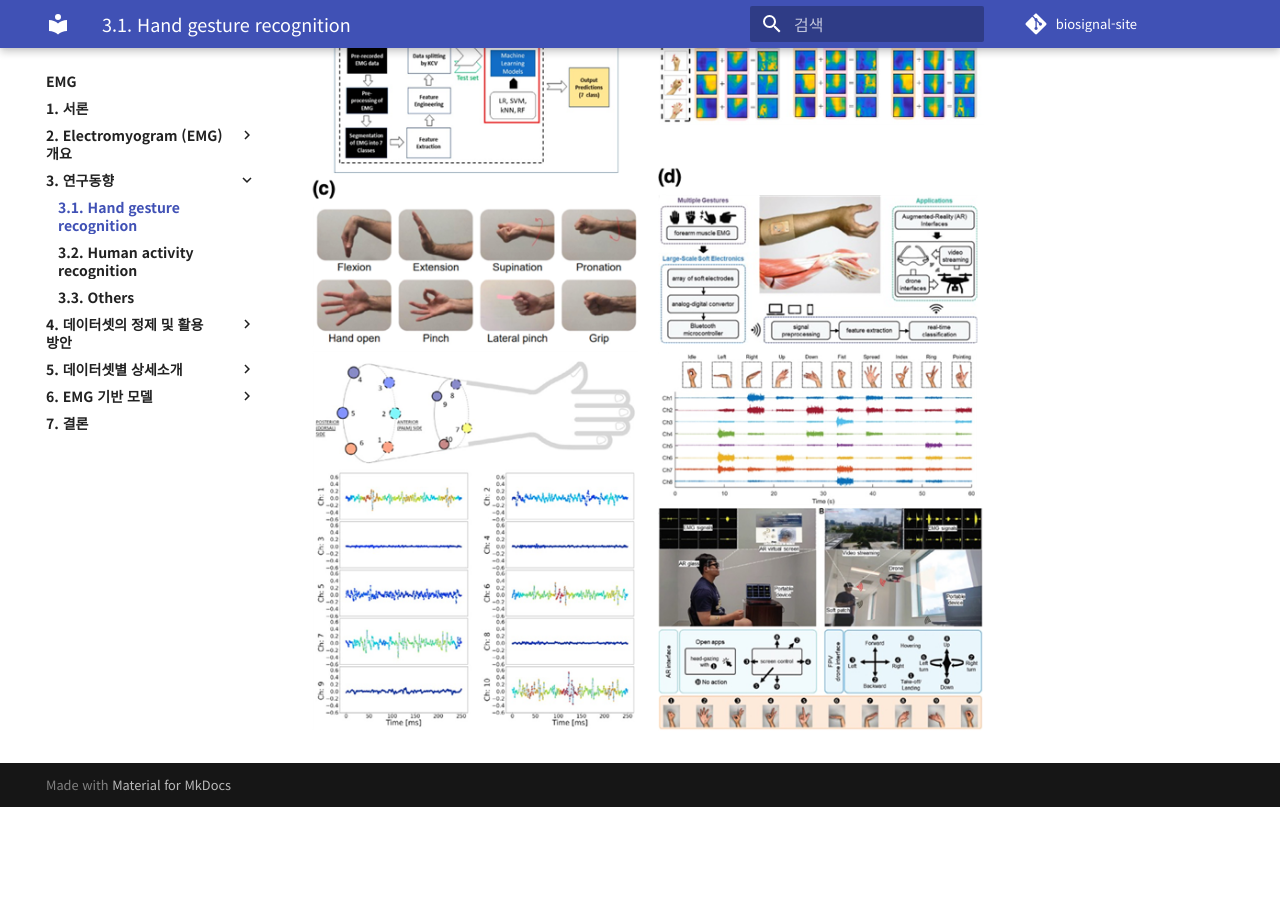
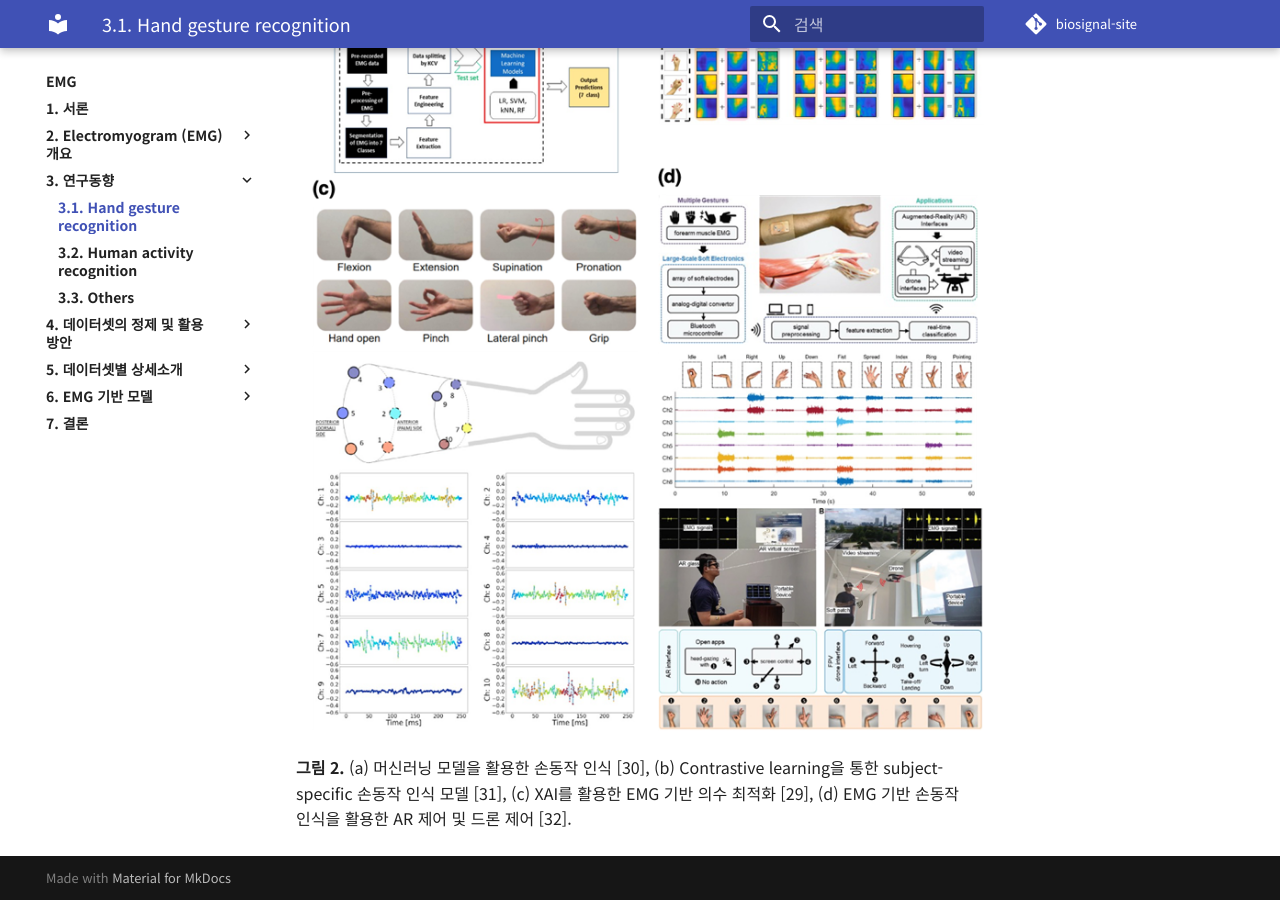
Before and after one commit to iwantjeonyeok/biosignal-site, an MkDocs documentation site: the page built from docs/emg/3-연구동향/3-1-hand-gesture-recognition.md, in a window 1280 px wide and 900 px high, scrolled down 1182 px. Built offline with MkDocs 1.6.1 and Material for MkDocs 9.7.7, drawn with Linux system fonts in a browser that asks for light colours; comment, search, counter and statistics services are not loaded; before the commit the page ends 1989 px from its top, so only the background shows below that.

Commit message:
Update 3-1-hand-gesture-recognition.md

```diff
--- a/docs/emg/3-연구동향/3-1-hand-gesture-recognition.md
+++ b/docs/emg/3-연구동향/3-1-hand-gesture-recognition.md
@@ -7,4 +7,6 @@ EMG는 각 손동작에 따른 신호의 차이 외에도, 피험자(Subject)간
 손동작 인식은 의수 개발 및 최적화에도 활용된다. (그림 2, c) Gozzi, N.와 연구진들은 의수의 최적화를 위해, 손동작별 어떤 계측 지점이 가장 큰 영향을 주는지에 대한 연구를 수행했다 [^29]. XAI (eXplainable Artificial Intelligence) 기법을 활용해 각 채널별로 중요도를 분석해, 손동작 인식에 있어 중요한 계측 지점을 제시하고 있다.
 또한, 손동작 인식을 통해 HMI, HCI에 적용하고자 하는 연구들도 활발히 수행되고 있다. Hodam, Kim 과 그 연구진들은 EMG 기반 손동작 인식 모델을 구현하고 이를 활용해, AR 시스템을 조작하고, 더 나아가 드론의 움직임까지 제어하는 연구를 수행하였다.
 
-![**그림 2.** (a) 머신러닝 모델을 활용한 손동작 인식 [^30], (b) Contrastive learning을 통한 subject-specific 손동작 인식 모델 [^31], (c) XAI를 활용한 EMG 기반 의수 최적화 [^29], (d) EMG 기반 손동작 인식을 활용한 AR 제어 및 드론 제어 [^32].](image-3.png)
+![머신러닝 모델을 활용한 손동작 인식 및 EMG 기반 응용 예시](./image-3.png)
+
+**그림 2.** (a) 머신러닝 모델을 활용한 손동작 인식 [30], (b) Contrastive learning을 통한 subject-specific 손동작 인식 모델 [31], (c) XAI를 활용한 EMG 기반 의수 최적화 [29], (d) EMG 기반 손동작 인식을 활용한 AR 제어 및 드론 제어 [32].
```
